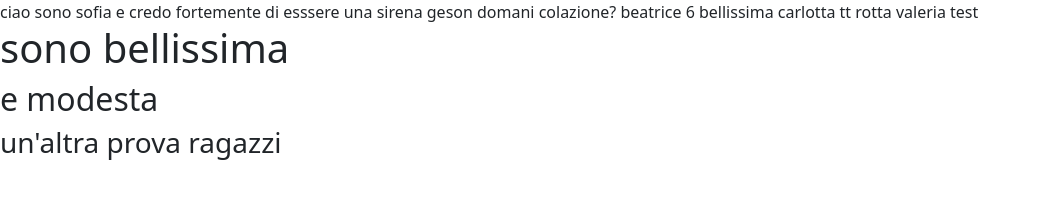
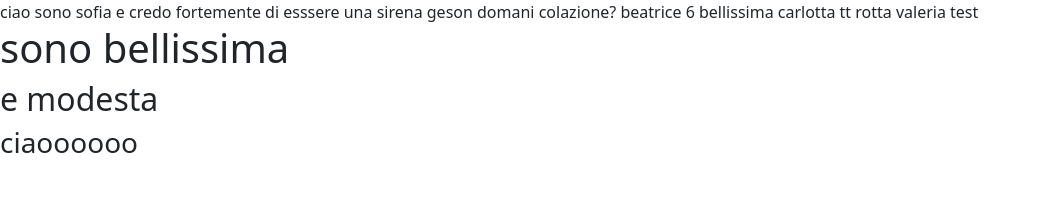
Before and after one commit to evuskatrallalluska/cvdi, a plain HTML site: page index.html in a window 1280 px wide. Shown: the whole page, without its empty margins (0-1040 px from the left). Drawn offline with nearby package versions, Linux system fonts and the light colour scheme.

Commit message:
Update index.html

```diff
--- a/index.html
+++ b/index.html
@@ -20,4 +20,4 @@ valeria
 test
 <h1> sono bellissima </h1>
 <h2>e modesta </h2>
-<h3> un'altra prova ragazzi</h3>
+<h3>ciaoooooo</h3>
```
